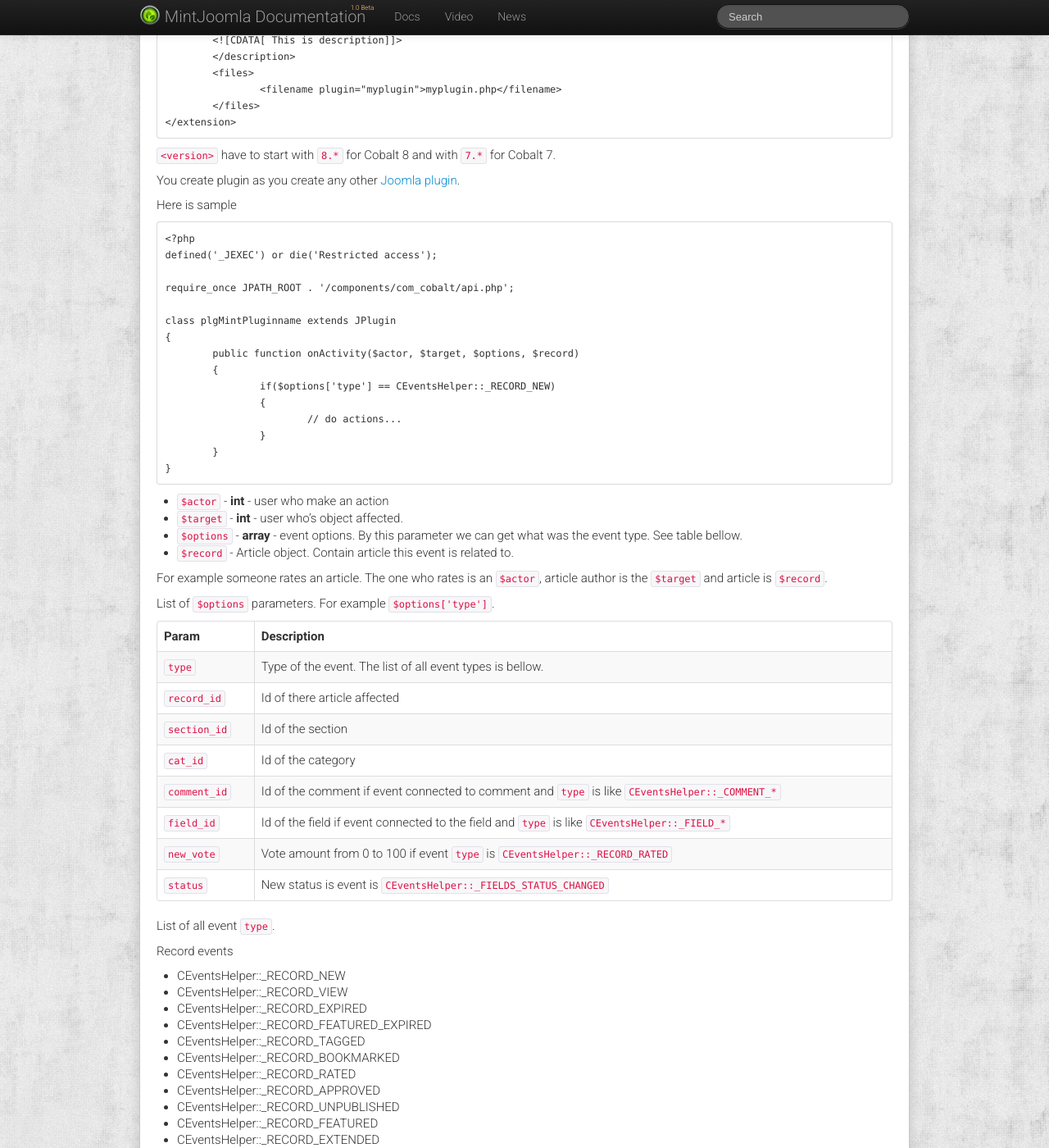
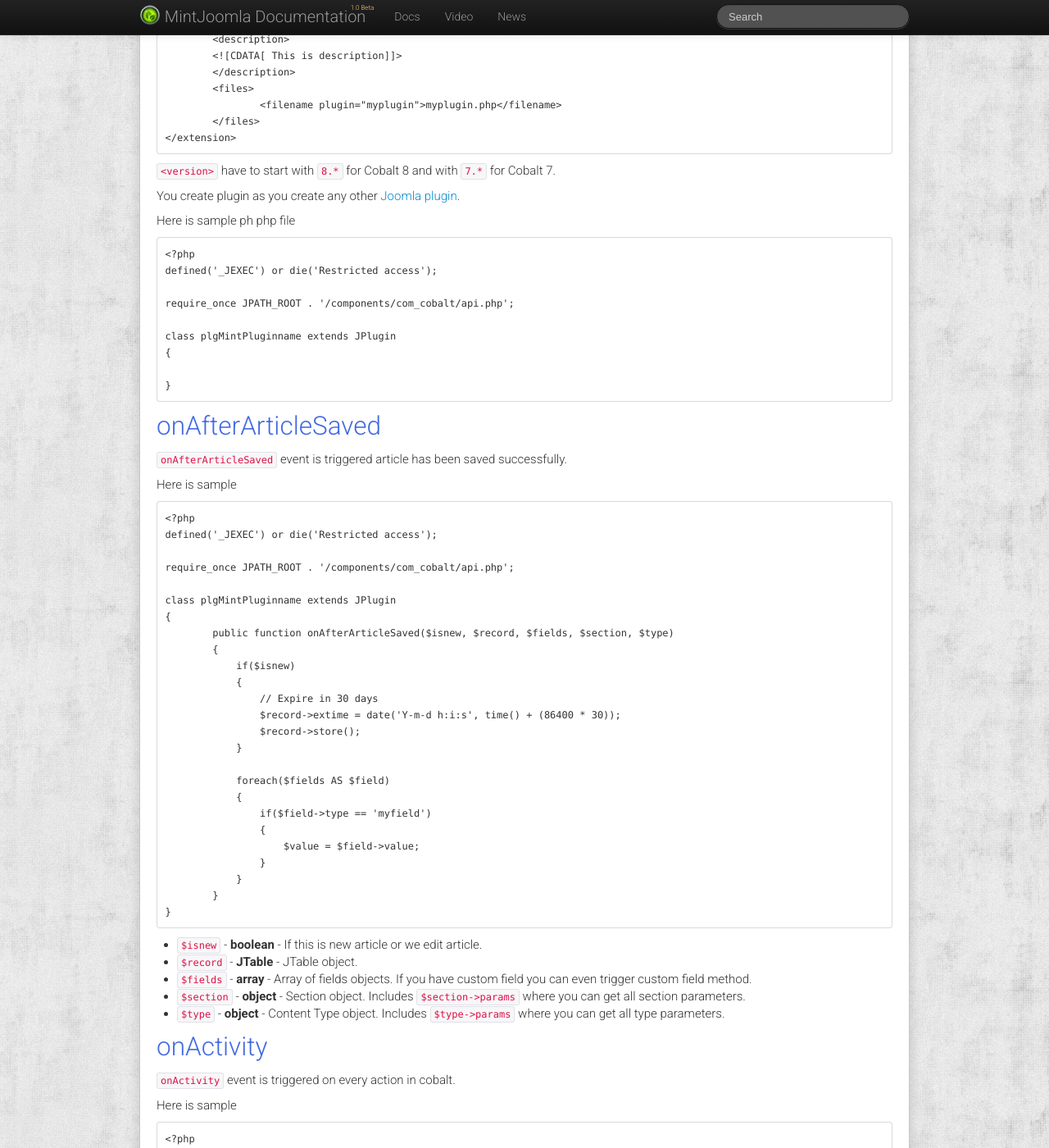
Before and after one commit to MintJoomla/MintJoomla.github.io, a Jekyll site: the page built from en/cobalt/_posts/developer/2013-01-01-cobalt-events.md, in a window 1280 px wide and 1400 px high, scrolled down 553 px. Shown: the whole window at 82% size. Built offline with Jekyll 4.4.1, drawn with Linux system fonts in a browser that asks for light colours; comment, search, counter and statistics services are not loaded; some of the changed text lies outside the part shown.

Commit message:
- add - new event descritpion to cobalt events article.

```diff
--- a/en/cobalt/_posts/developer/2013-01-01-cobalt-events.md
+++ b/en/cobalt/_posts/developer/2013-01-01-cobalt-events.md
@@ -31,6 +31,62 @@
 `<version>` have to start with `8.*` for Cobalt 8 and with `7.*` for Cobalt 7.
 
 You create plugin as you create any other [Joomla plugin](http://docs.joomla.org/Creating_a_Plugin_for_Joomla/2.5).
+
+Here is sample ph php file
+
+	<?php
+	defined('_JEXEC') or die('Restricted access');
+
+	require_once JPATH_ROOT . '/components/com_cobalt/api.php';
+
+	class plgMintPluginname extends JPlugin
+	{
+
+	}
+
+
+## onAfterArticleSaved
+
+`onAfterArticleSaved` event is triggered article has been saved successfully.
+
+Here is sample
+
+	<?php
+	defined('_JEXEC') or die('Restricted access');
+
+	require_once JPATH_ROOT . '/components/com_cobalt/api.php';
+
+	class plgMintPluginname extends JPlugin
+	{
+		public function onAfterArticleSaved($isnew, $record, $fields, $section, $type)
+		{
+		    if($isnew)
+		    {
+		        // Expire in 30 days
+		        $record->extime = date('Y-m-d h:i:s', time() + (86400 * 30));
+		        $record->store();
+		    }
+
+		    foreach($fields AS $field)
+		    {
+		        if($field->type == 'myfield')
+		        {
+		            $value = $field->value;
+		        }
+		    }
+		}
+	}
+
+
+- `$isnew` - **boolean** - If this is new article or we edit article.
+- `$record` - **JTable** - JTable object.
+- `$fields` - **array** - Array of fields objects. If you have custom field you can even trigger custom field method.
+- `$section` - **object** - Section object. Includes `$section->params` where you can get all section parameters.
+- `$type` - **object** - Content Type object. Includes `$type->params` where you can get all type parameters.
+
+## onActivity
+
+`onActivity` event is triggered on every action in cobalt.
 
 Here is sample
 
```
Also changed, not shown: other parts of en/cobalt/_posts/developer/2013-01-01-cobalt-events.md (+1 -1 lines), en/cobalt/_posts/user/2013-01-01-optimization.md (+1 -1 lines).
